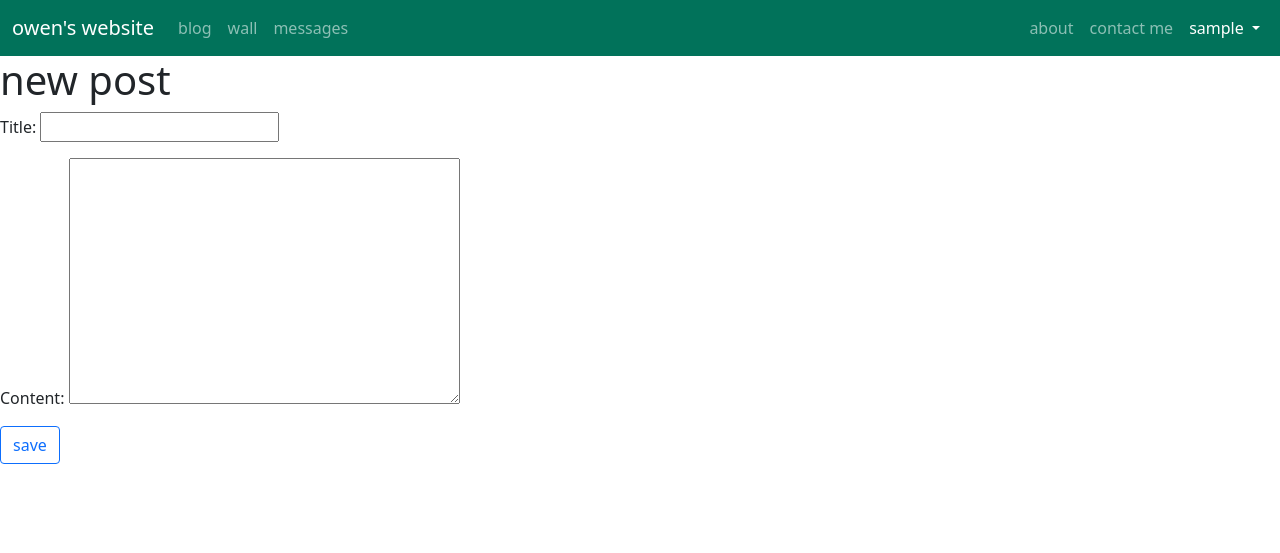
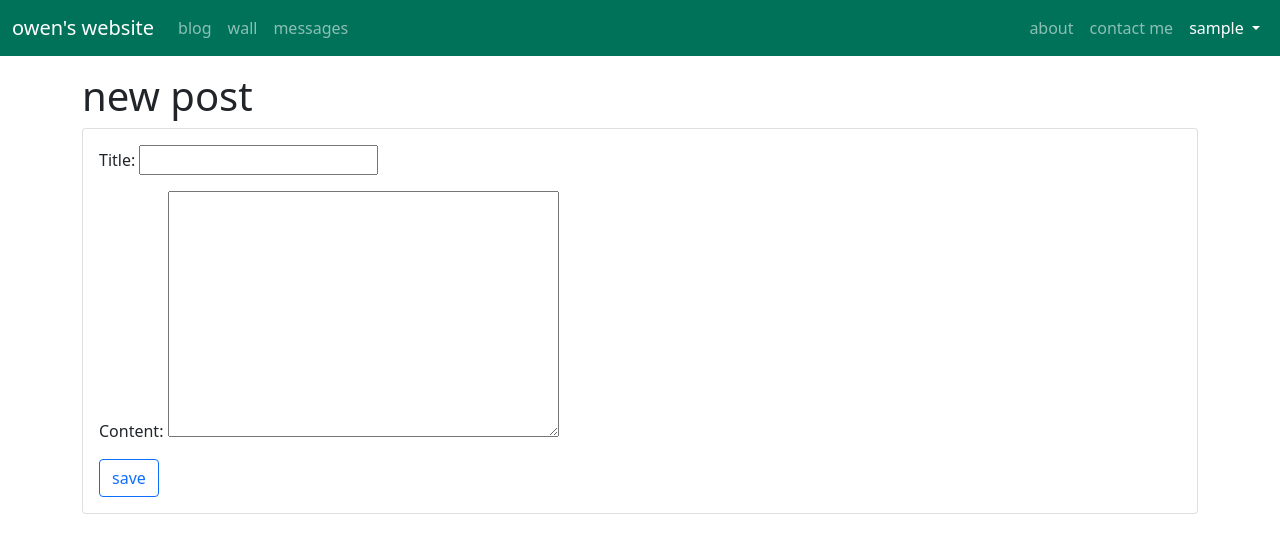
Before and after one commit to olewis8/django-blog, a Django app: page /blog/new/ in a window 1280 px wide. Shown: the top 553 px of the page. Run offline with Django 3.2, Linux system fonts and the light colour scheme; the visitor is signed in with stand-in values (Sample User, id 1); data comes from the database, SQL or seed files in the repository; parts of the project's set-up code (start-up, migrations or seed data) failed here and were passed over.

Commit message:
add create post form to card

```diff
--- a/src/blog/templates/pages/create_post.html
+++ b/src/blog/templates/pages/create_post.html
@@ -2,8 +2,13 @@
 
 {% block content %}
 
-<h1>{{ title }}</h1>
-
-{% include 'components/create_form.html' with form=form  %}
+<div class='container py-3'>
+  <h1>{{ title }}</h1>
+  <div class='card'>
+    <div class='card-body'>
+      {% include 'components/create_form.html' %}
+    </div>
+  </div>
+</div>
 
 {% endblock %}
```
